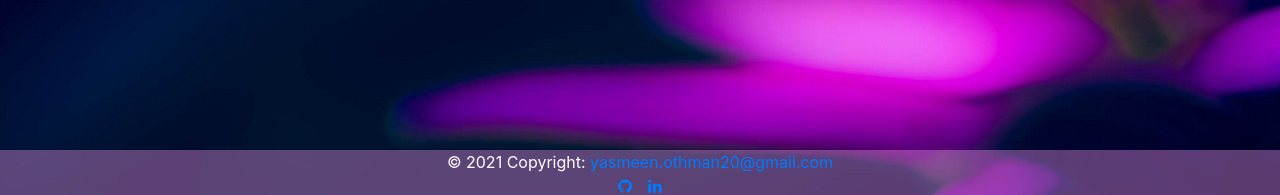
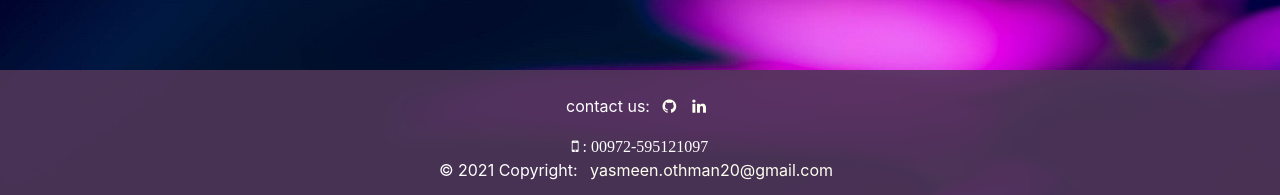
Before and after one commit to YasmeenOthman/TodoMERNStack, a React (Create React App) app: page / in a window 1280 px wide. Shown: the part 602-797 px from the top of the page. Built offline with nearby package versions, Linux system fonts and the light colour scheme; no server answers.

Commit message:
deploying

```diff
--- a/package.json
+++ b/package.json
@@ -11,6 +11,7 @@
     "body-parser": "^1.19.0",
     "bootstrap-icons": "^1.5.0",
     "cors": "^2.8.5",
+    "dotenv": "^10.0.0",
     "express": "^4.17.1",
     "jquery": "^3.6.0",
     "mongodb": "^4.1.0",
--- a/server.js
+++ b/server.js
@@ -5,7 +5,7 @@ const cors = require ('cors');
 const path = require('path');
 const model = require ('./DataBase/todoModel');
 
-const port = 5000
+const port = process.env.Port|| 5000
 const app = express()
 
 app.use(cors());
--- a/src/components/EditForm.jsx
+++ b/src/components/EditForm.jsx
@@ -31,7 +31,10 @@ class EditForm extends Component {
         await this.setState({
             task: {
                 addedTask: editedTask,
-                _id: this.state.task._id
+                _id: this.state.task._id,
+                completed: this.state.task.completed,
+                priority: this.state.task.priority,
+                date: this.state.task.date
             }
         })
     }
--- a/src/components/Footer.jsx
+++ b/src/components/Footer.jsx
@@ -5,11 +5,15 @@ class Footer extends Component {
     render() {
         return (
 
-                <div className = "footer" >© 2021 Copyright:
-                <a href = "https://mail.google.com/mail/u/0/?tab=rm#inbox"> yasmeen.othman20@gmail.com</a>
+                <div className = "footer" >
                 <br/>
-                <a className = "links" href="https://github.com/YasmeenOthman"><i class="fa fa-github"></i></a>
-                <a className = "links" href="https://www.linkedin.com/in/yasmeen-othman-98411b19a/"><i class="fa fa-linkedin-in"></i></a>
+                <p> contact us:
+                <a className = "links" href="https://github.com/YasmeenOthman"> <i className="fa fa-github"></i></a>
+                <a className = "links" href="https://www.linkedin.com/in/yasmeen-othman-98411b19a/"><i className="fa fa-linkedin-in"></i></a>
+                </p>
+                <i className="fa fa-mobile"> : 00972-595121097</i>
+                <p>© 2021 Copyright:
+                <a className ="email" href = "https://mail.google.com/mail/u/0/?tab=rm#inbox"> yasmeen.othman20@gmail.com</a></p>
                 </div>
 
 
--- a/src/components/Todo.jsx
+++ b/src/components/Todo.jsx
@@ -37,6 +37,7 @@ class Todos extends React.Component {
   }
   /*------ update the state from the child component-----*/
   handelCallback(childData) {
+
     this.state.tasks.map((task) => {
       if (task._id === childData.task._id) {
         task.addedTask = childData.task.addedTask;
@@ -68,6 +69,12 @@ class Todos extends React.Component {
       })
     }
   }
+  /*----- strike through text when completed------*/
+  // completed(e){
+  //   var element = e.target;
+  //   element.classList.toggle("crossed-line")
+
+  // }
   render() {
     if (this.state.isEditing) {
       let props = {
@@ -92,6 +99,8 @@ class Todos extends React.Component {
                   </button> <span> </span>
                   <button className="Btn" id="delete" onClick={(e) => this.deleteTask(e, task._id)}><i className="fa fa-trash"></i>
                   </button>
+                  <span> </span>
+                  {/* <button className="Btn"  title="Check if completed"><i className="fa fa-check"></i></button> */}
                 </div>
               )
             })}
--- a/src/footer.css
+++ b/src/footer.css
@@ -3,10 +3,18 @@
     left: 0;
     bottom: 0;
     width: 100%;
-    background-color: rgba(255, 162, 250, 0.356);
+    background-color: rgba(80, 54, 88, 0.911);
     color: white;
     text-align: center;
  }
- .links{
-     margin:8px
+
+ .email:hover{
+    color:rgb(64, 3, 90)
  }
+ .links,.email{
+     margin:8px;
+     color:ivory;
+ }
+ .links:hover{
+     color:rgb(64, 3, 90)
+ }
--- a/src/header.css
+++ b/src/header.css
@@ -1,6 +1,7 @@
 .header{
     background: rgb(238,174,202);
-background: radial-gradient(circle, rgba(238,174,202,1) 7%, rgba(34,12,64,1) 100%);
-text-align: center;
-padding:10px;
+    background: radial-gradient(circle, rgba(238,174,202,1) 7%, rgba(34,12,64,1) 100%);
+    text-align: center;
+    padding:10px;
+    width:100%
 }
--- a/src/todo.css
+++ b/src/todo.css
@@ -3,21 +3,22 @@
     grid-gap: 60px 60px;
     grid-template-columns: auto auto auto auto;
     align-content: center;
-    margin: inherit
+    margin: inherit;
 }
 
 .task {
     position: inherit;
     border-style: outset;
     height: 100px;
-    background-color: rgba(248, 153, 0, 0.856);
+    background-color: rgba(253, 188, 7, 0.931);
     padding-left: 5px;
     z-index: 1;
 }
 
 .Btn {
     width: 60px;
-    border-style: hidden
+    border-style: hidden;
+
 }
 
 #edit:hover {
@@ -32,3 +33,6 @@
     color: lightpink;
     text-align: center;
 }
+/* .crossed-line {
+    text-decoration: line-through;
+} */
```
Also changed, not shown: DataBase/db.js (+3 -12 lines), 2 other files (tests, documents, lock files or other folders).
